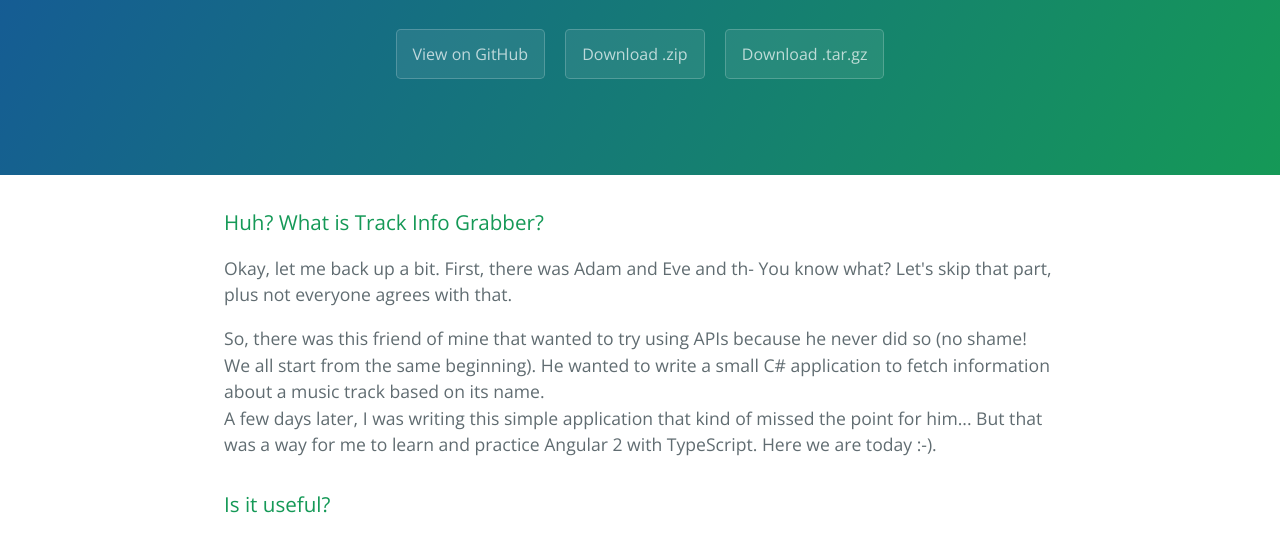
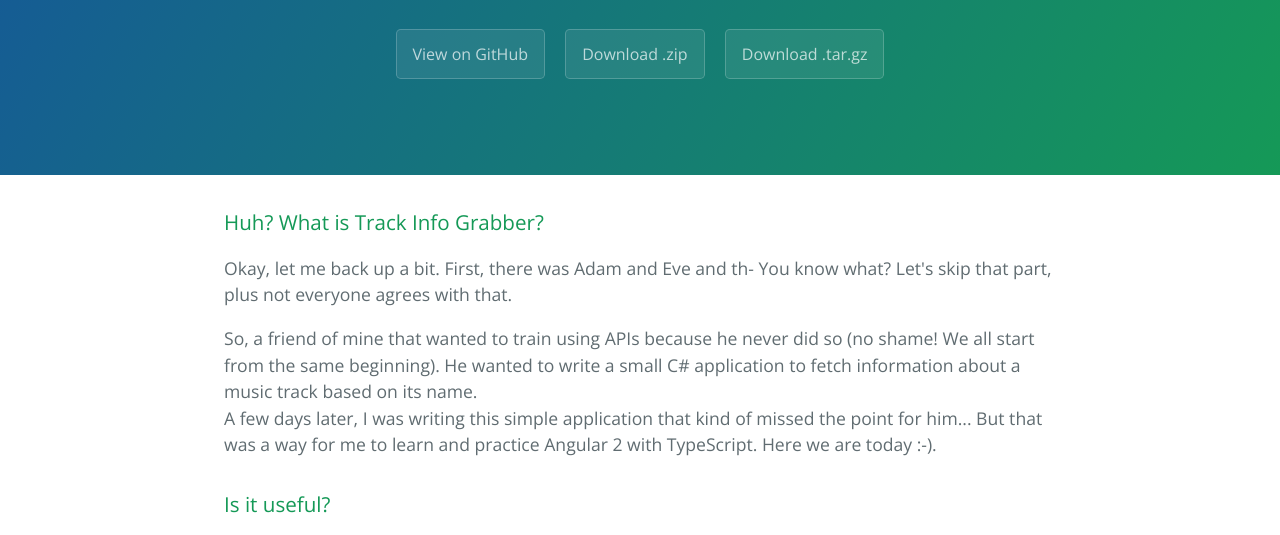
Before and after one commit to Je4hel/trackInfoGrabber, a plain HTML site: page index.html in a window 1280 px wide. Shown: the part 208-743 px from the top of the page. Drawn offline with nearby package versions, Linux system fonts and the light colour scheme.

Commit message:
Small change

```diff
--- a/index.html
+++ b/index.html
@@ -24,7 +24,7 @@
 
 <p>Okay, let me back up a bit. First, there was Adam and Eve and th- You know what? Let's skip that part, plus not everyone agrees with that.</p>
 
-<p>So, there was this friend of mine that wanted to try using APIs because he never did so (no shame! We all start from the same beginning). He wanted to write a small C# application to fetch information about a music track based on its name.<br>
+<p>So, a friend of mine that wanted to train using APIs because he never did so (no shame! We all start from the same beginning). He wanted to write a small C# application to fetch information about a music track based on its name.<br>
 A few days later, I was writing this simple application that kind of missed the point for him... But that was a way for me to learn and practice Angular 2 with TypeScript. Here we are today :-).</p>
 
 <h3>
```
